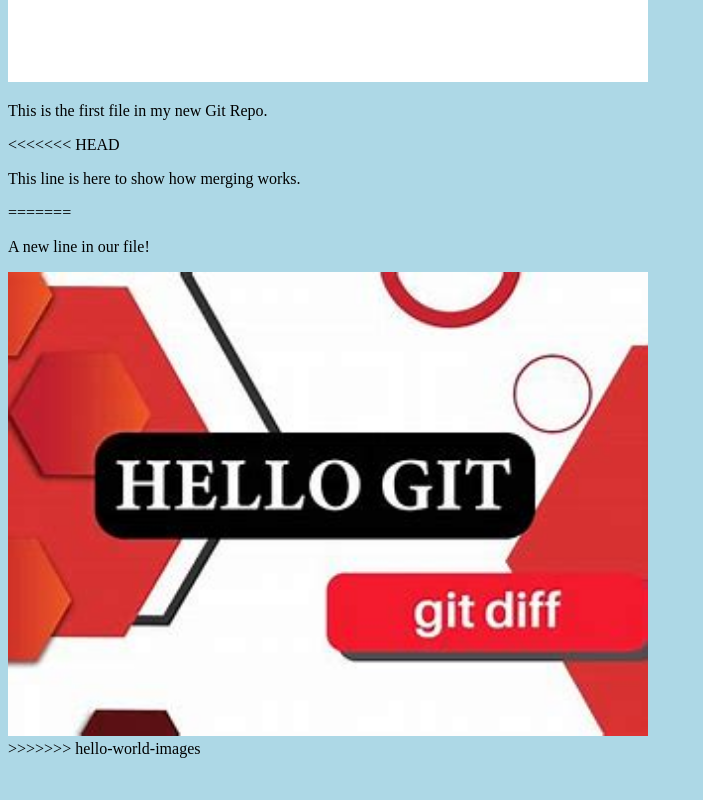
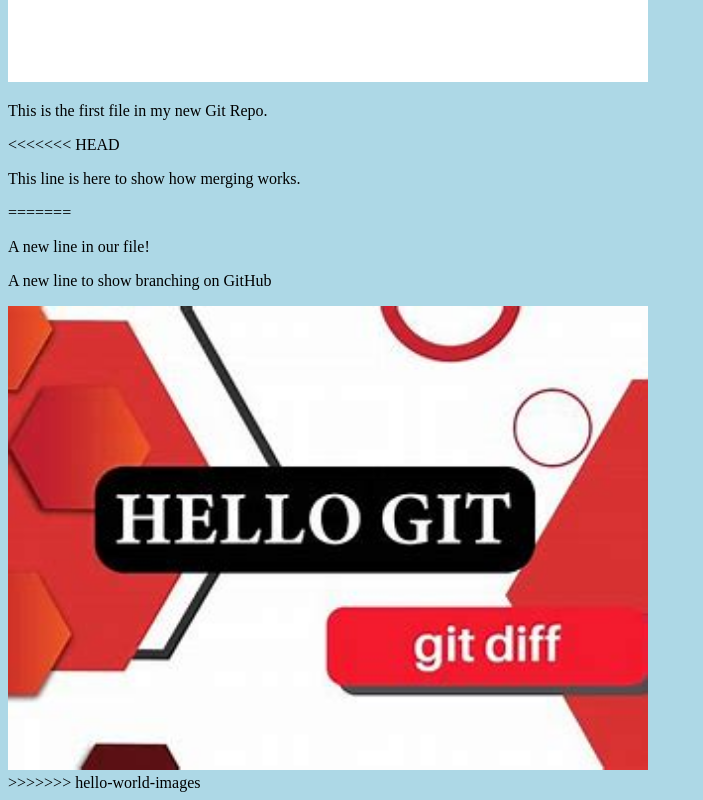
Before and after one commit to drnmdhawale/hello-world, a plain HTML site: page index.html in a window 1280 px wide. Shown: the part 638-1438 px from the top of the page, without its empty margins (0-703 px from the left). Before the commit the page ends 1404 px from the top, so only its background shows below. Drawn offline with Linux system fonts and the light colour scheme.

Commit message:
Update index.html Added a new line to index.html

```diff
--- a/index.html
+++ b/index.html
@@ -13,6 +13,7 @@
 <p>This line is here to show how merging works.</p>
 =======
 <p>A new line in our file!</p>
+<p> A new line to show branching on GitHub</p>
 <div><img src="img_hello_git.jpg" alt="Hello Git" style="width:100%;max-width:640px"></div>
 >>>>>>> hello-world-images
 
```
